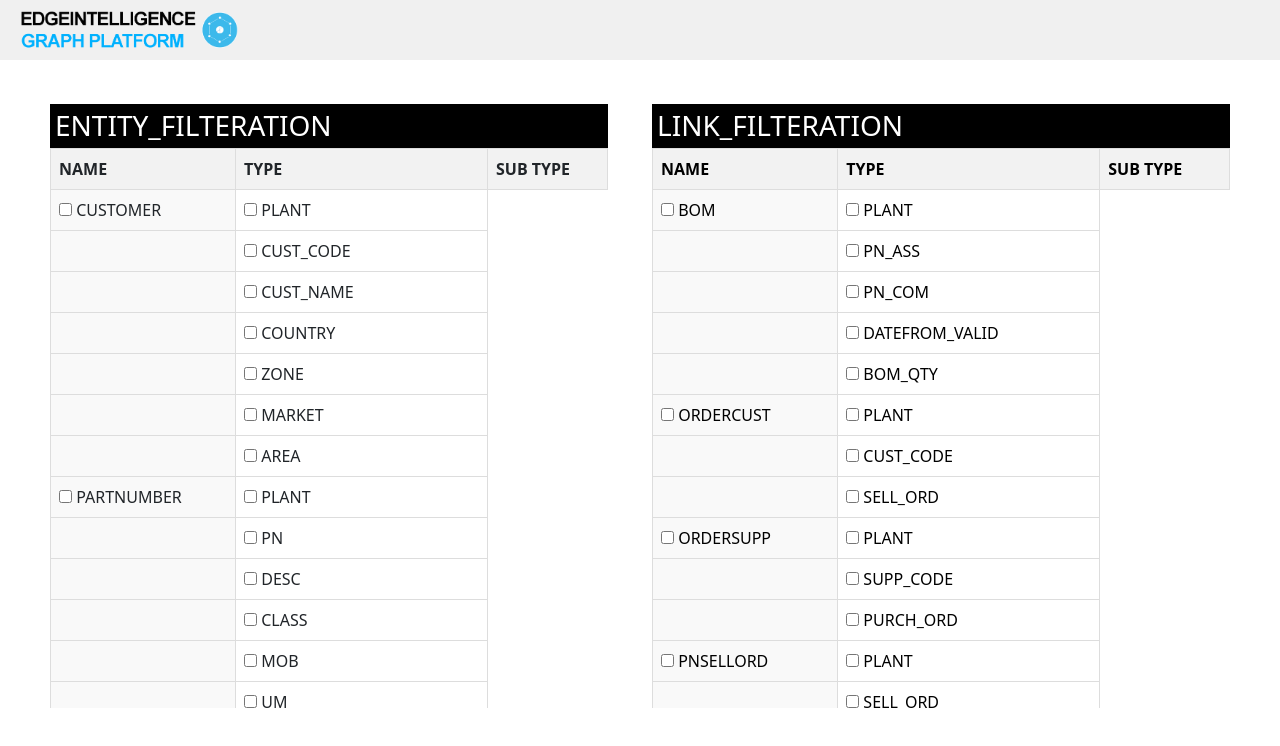
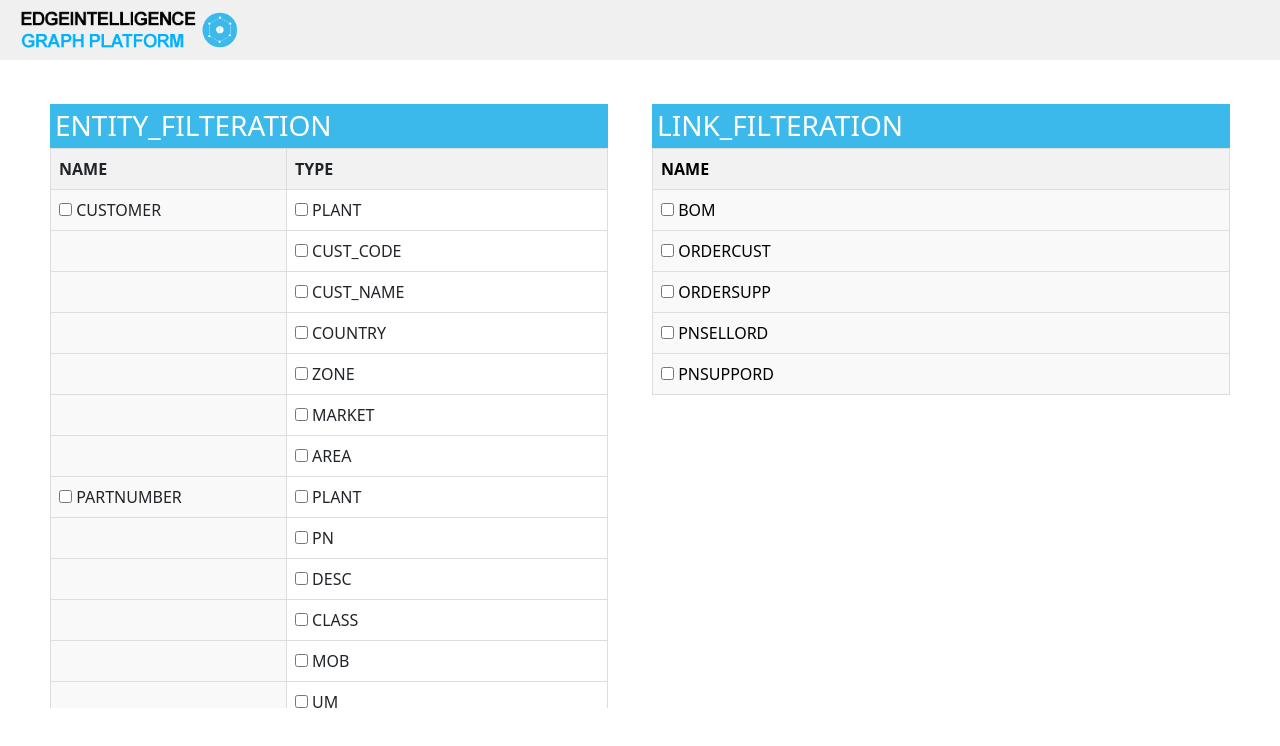
Before and after one commit to aamir910/3d-force-network-graph-, a React (Vite) app: page /visualize in a window 1280 px wide. Shown: the top 746 px of the page. Built offline with nearby package versions, Linux system fonts and the light colour scheme.

Commit message:
update the table there

```diff
--- a/src/components/visualize/ForceGraph3D.jsx
+++ b/src/components/visualize/ForceGraph3D.jsx
@@ -189,8 +189,7 @@ console.log(uniquePlants ,'here are the unique plant ')
                       <th></th> */}
                       <th>NAME</th>
                       <th>TYPE</th>
-
-                      <th>SUB TYPE</th>
+                     {/* <th>SUB TYPE</th>     */}
                     </tr>
                   </thead>
                   <tbody>
@@ -231,33 +230,30 @@ console.log(uniquePlants ,'here are the unique plant ')
                       {/* <th></th> */}
                       {/* <th></th> */}
                       <th>NAME</th>
-                      <th>TYPE</th>
-                       <th>SUB TYPE</th>
+                      {/* <th>TYPE</th> */}
+                       {/* <th>SUB TYPE</th>                    */}
                     </tr>
                   </thead>
                   <tbody>
                     {Object.entries(linkHeaders).map(
                       ([filePath, headers], index) =>
-                        headers.map((header, headerIndex) => (
-                          <tr key={`${index}-${headerIndex}`}>
+
+                          <tr>
                             {/* <td>
                               <input type="checkbox" />
                             </td>
                             <td>{linkcount}</td> */}
                          <td>
-                                {headerIndex === 0 ? (
+
                                   <>
                                     <input type="checkbox" name="" id="" /> {getLinkName(filePath)}
                                   </>
-                                ) : (
-                                  ""
-                                )}
+
                               </td>
 
-                            <td><input type="checkbox" name="" id="" /> {header}</td>
 
                           </tr>
-                        ))
+
                     )}
                   </tbody>
                 </table>
--- a/src/components/visualize/Visualize_filteration.css
+++ b/src/components/visualize/Visualize_filteration.css
@@ -55,7 +55,7 @@
   }
 
   .entity_class {
-    background-color: black;
+    background-color: #3cb9eb;
     text-align: start;
     padding: 5px;
     color: white;
```
